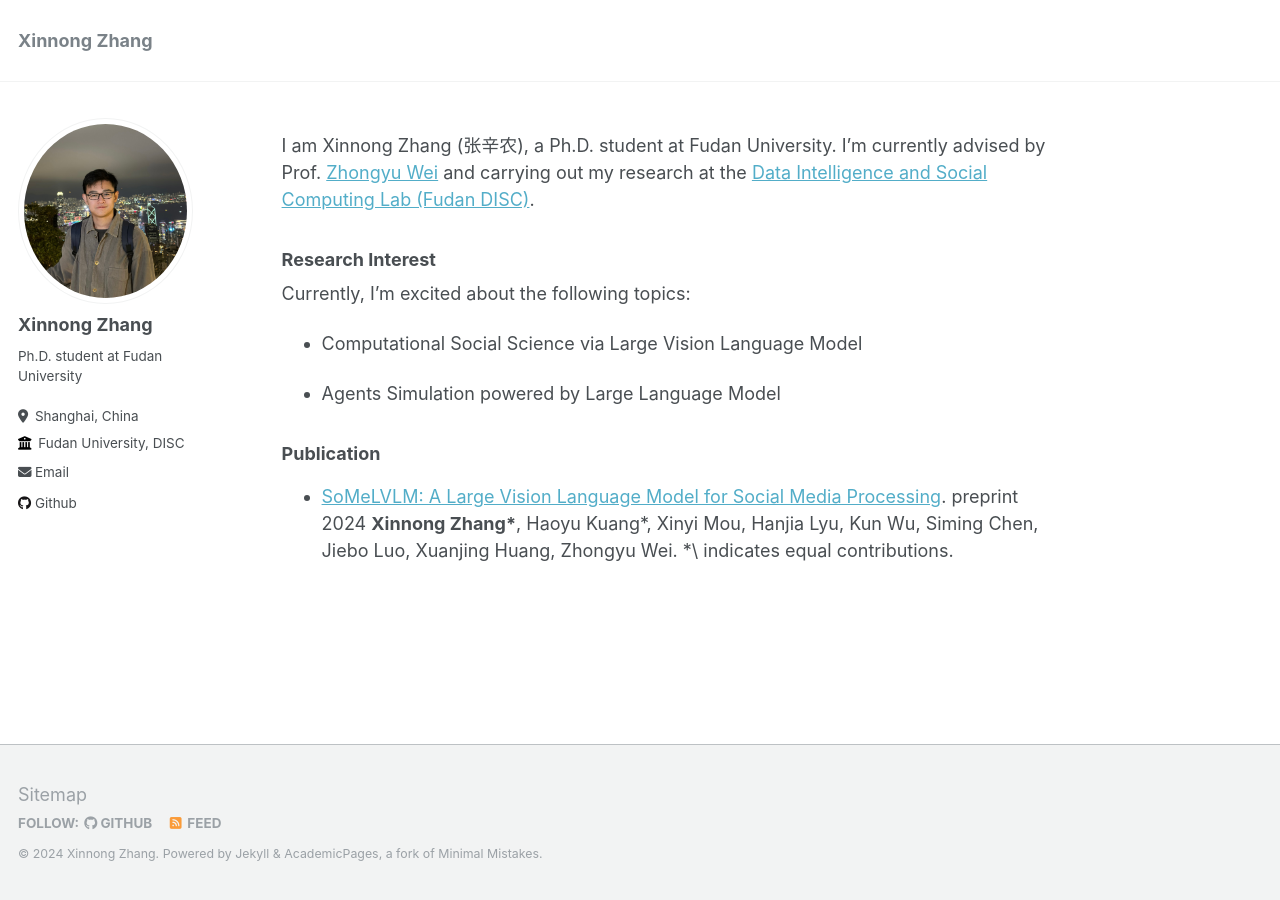
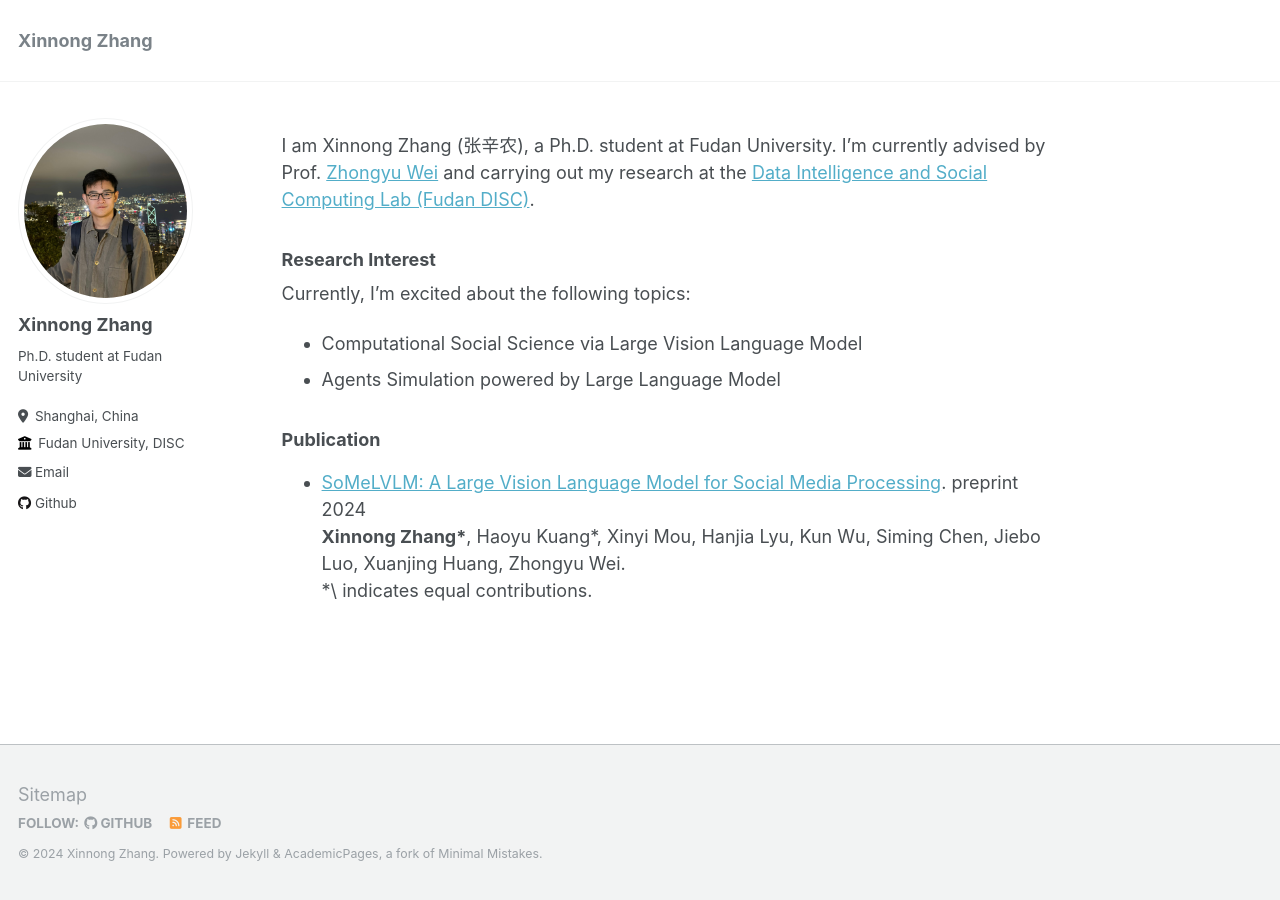
Before and after one commit to Lishi905/lishi905.github.io, a Jekyll site: the page built from _pages/about.md, in a window 1280 px wide. Built offline with Jekyll 4.4.1, drawn with Linux system fonts in a browser that asks for light colours.

```diff
--- a/_pages/about.md
+++ b/_pages/about.md
@@ -13,13 +13,11 @@ I am Xinnong Zhang (张辛农), a Ph.D. student at Fudan University. I'm current
 ### Research Interest
 
 Currently, I'm excited about the following topics:
-
 - Computational Social Science via Large Vision Language Model
-
 - Agents Simulation powered by Large Language Model
 
 ### Publication
 
-- [SoMeLVLM: A Large Vision Language Model for Social Media Processing](https://arxiv.org/abs/2402.13022). preprint 2024
-  **Xinnong Zhang\***, Haoyu Kuang\*, Xinyi Mou, Hanjia Lyu, Kun Wu, Siming Chen, Jiebo Luo, Xuanjing Huang, Zhongyu Wei.
+- [SoMeLVLM: A Large Vision Language Model for Social Media Processing](https://arxiv.org/abs/2402.13022). preprint 2024\\
+  **Xinnong Zhang\***, Haoyu Kuang\*, Xinyi Mou, Hanjia Lyu, Kun Wu, Siming Chen, Jiebo Luo, Xuanjing Huang, Zhongyu Wei.\\
   *\ indicates equal contributions.
```
